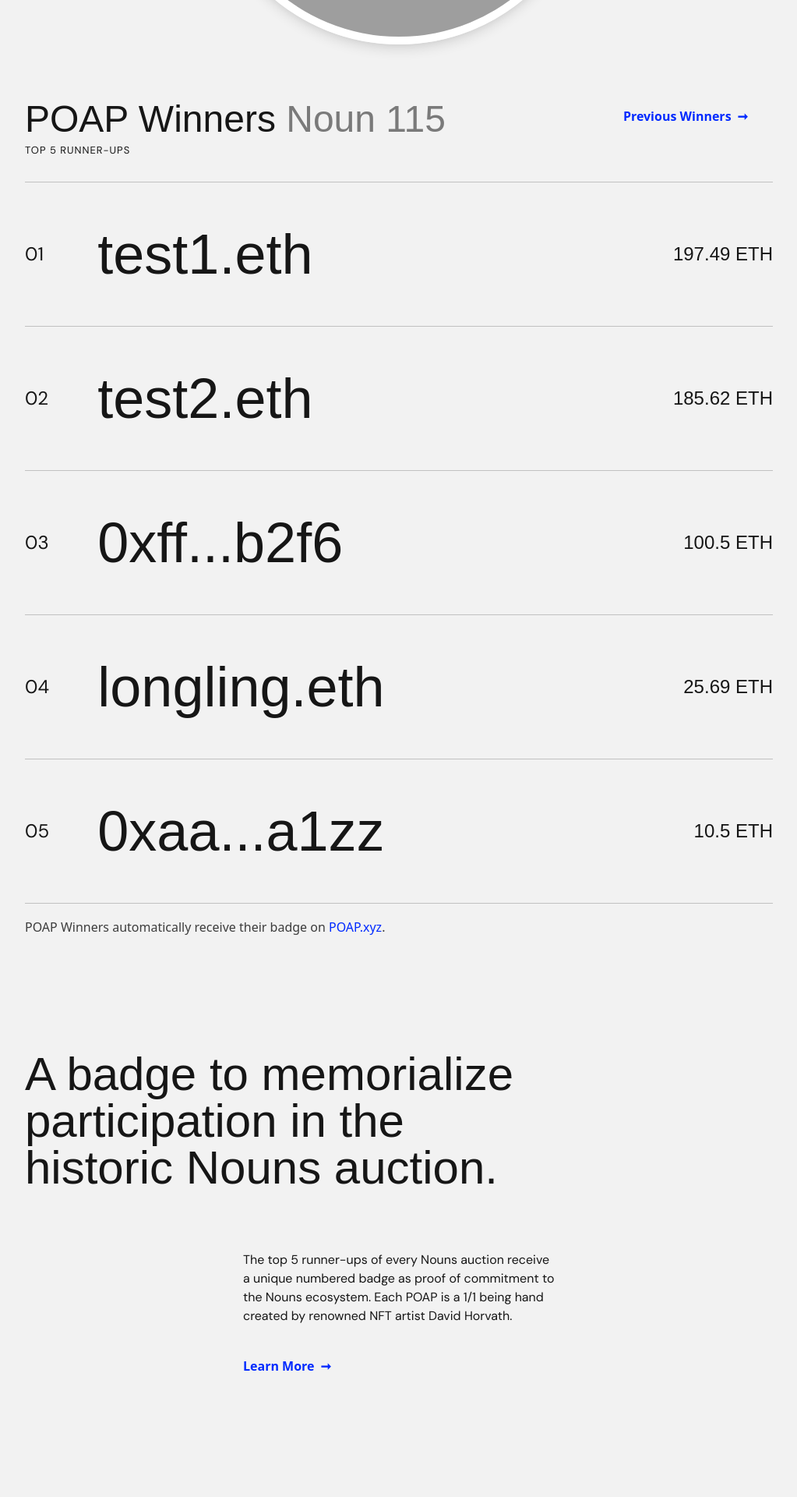
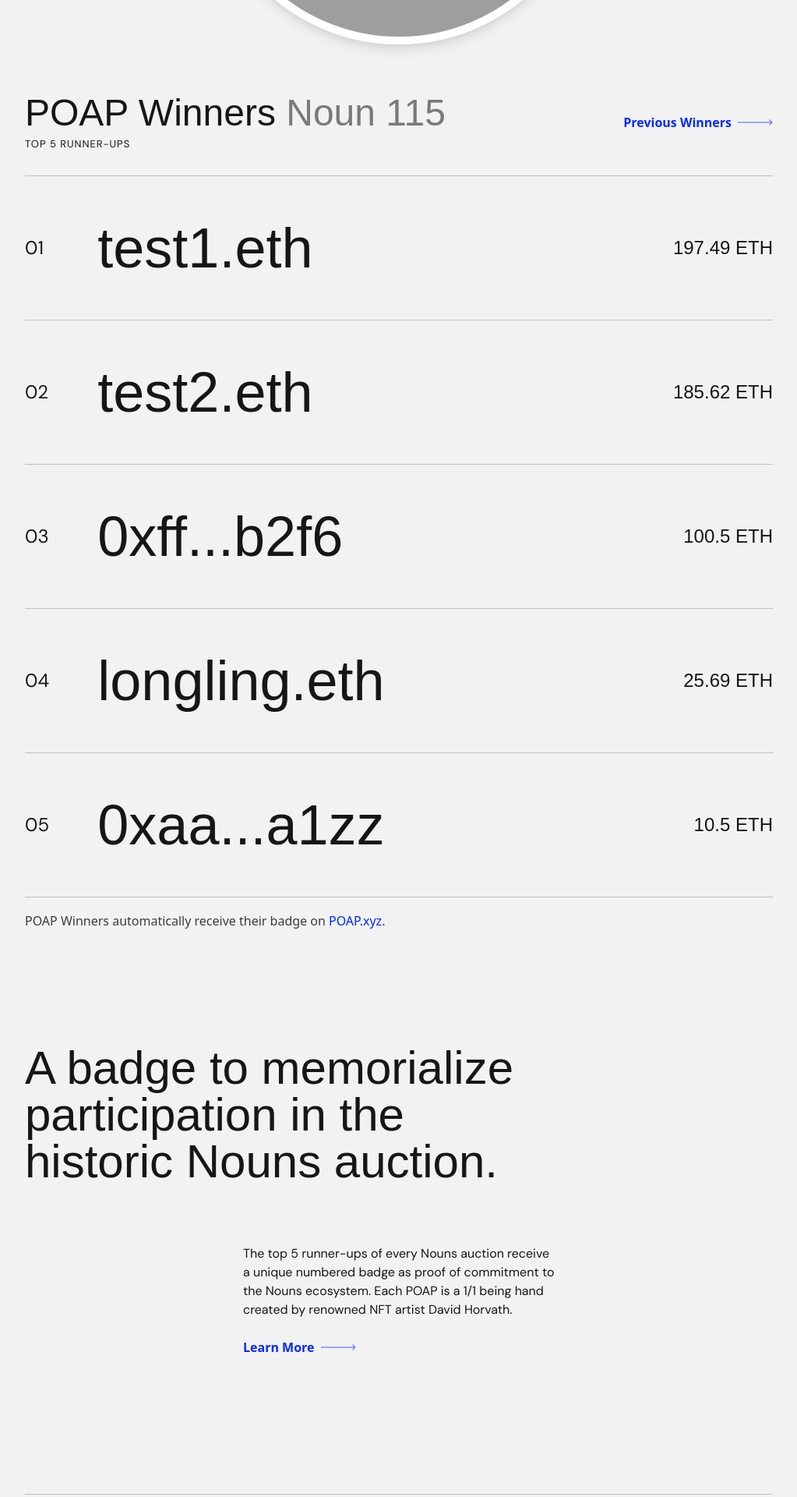
Before and after one commit to cdt-eth/Nouns-POAP, a Next.js app: page / in a window 1280 px wide. Shown: the part 940-2860 px from the top of the page at 78% size, without its empty margins (128-1151 px from the left). Built offline with nearby package versions, Linux system fonts and the light colour scheme; grey boxes are pictures that could not be loaded; a web font is replaced by a local one.

Commit message:
more styles

```diff
--- a/pages/index.tsx
+++ b/pages/index.tsx
@@ -56,11 +56,21 @@
                     </a>
                   </span>
                 </p>
-                <Link href="/gallery">
+
+                <div className="xs:hidden sm:flex gap-2 sm:cursor-pointer sm:hover:underline transition duration-200">
+                  <Link href="/gallery">
+                    <a className=" text-nouns-blue font-bold ">
+                      Previous Winners
+                    </a>
+                  </Link>
+                  <img src="Arrow_2.svg" alt="arrow" />
+                </div>
+
+                {/* <Link href="/gallery">
                   <a className="cursor-pointer text-nouns-blue font-bold transition duration-200   xs:hidden sm:block sm:mr-8 arrow">
                     Previous Winners
                   </a>
-                </Link>
+                </Link> */}
               </div>
 
               <p className="uppercase text-xs date sm:pt-0">Top 5 Runner-ups</p>
@@ -103,11 +113,18 @@
                 David Horvath.
               </p>
 
-              <Link href="/about">
+              <div className="flex gap-2 sm:cursor-pointer sm:hover:underline transition duration-200 ">
+                <Link href="/about">
+                  <a className=" text-nouns-blue font-bold ">Learn More</a>
+                </Link>
+                <img src="Arrow_2.svg" alt="arrow" />
+              </div>
+              {/* <Link href="/about">
                 <a className="cursor-pointer text-nouns-blue font-bold transition duration-200   xs:hidden sm:block sm:mr-8 arrow">
                   Learn More
                 </a>
-              </Link>
+                <img src="Arrow_2.svg" alt="arrow" />
+              </Link> */}
             </div>
           </div>
         </div>
--- a/styles/global.css
+++ b/styles/global.css
@@ -96,8 +96,12 @@
     opacity: 1;
   }
 
-  .card:nth-last-child(2) {
-    border-bottom: 1px solid rgba(253, 244, 95, 0.2);
+  .card:nth-last-child(2):nth-child(odd) {
+    /* border-bottom: 1px solid rgba(253, 244, 95, 0.2); */
+    border-bottom: none;
+  }
+  .card:last-child {
+    border-bottom: none;
   }
 }
 
```
